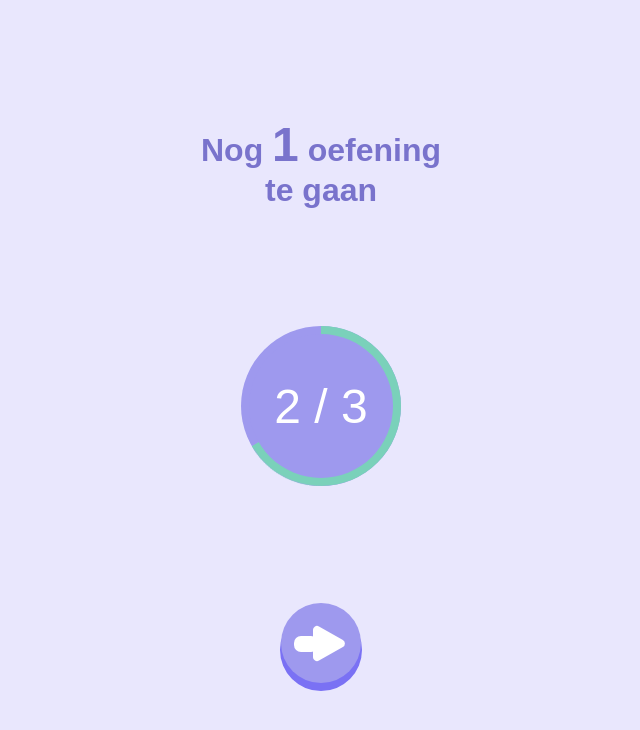
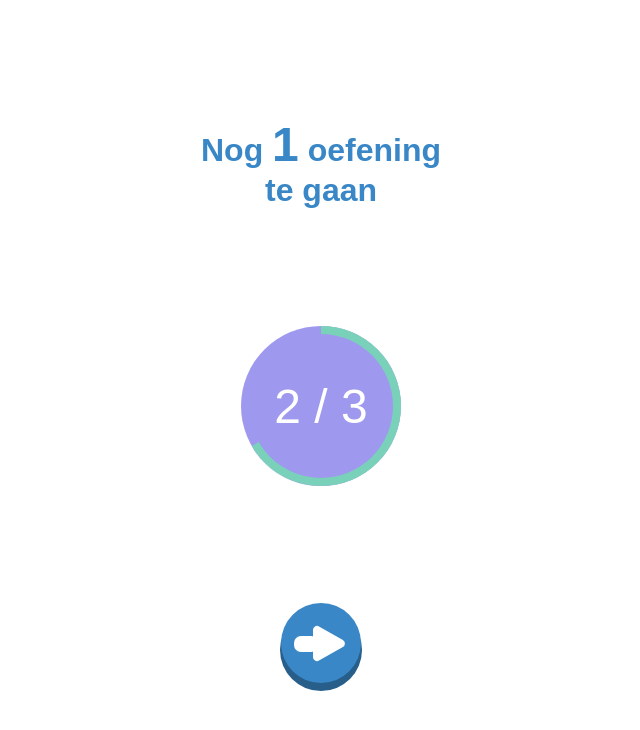
Before and after one commit to tnanhekhan/prapla-app, a Nuxt app: page /Complete in a window 1280 px wide. Shown: the top 730 px of the page, without its empty margins (319-959 px from the left). Built offline with nearby package versions, Linux system fonts and the light colour scheme.

Commit message:
changed colors to design

```diff
--- a/components/GlobalButton.vue
+++ b/components/GlobalButton.vue
@@ -21,9 +21,9 @@ export default {
    button {
     --size: 5rem;
     align-items: center;
-    background: #9E99EE;
+    background: var(--cl-primary-300);
     border-radius: 50%;
-    box-shadow: 0 .35em 0 .05em var(--cl-purple-400);
+    box-shadow: 0 .35em 0 .05em var(--cl-primary-400);
     display: flex;
     font-size: 1.25rem;
     height: var(--size);
@@ -41,13 +41,13 @@ export default {
 
   button:active,
   button.listen {
-    box-shadow: 0 .25em 0 .05em var(--cl-purple-400);
+    box-shadow: 0 .25em 0 .05em var(--cl-primary-400);
     transform: translateY(.1em);
   }
 
   button.listen::after {
     animation: pulse 1s ease-in-out infinite;
-    border: .1em solid var(--cl-purple-300);
+    border: .1em solid var(--cl-primary-300);
     border-radius: 50%;
     content: '';
     height: 100%;
--- a/components/Header.vue
+++ b/components/Header.vue
@@ -3,10 +3,17 @@
     <nav>
       <svg
         xmlns="http://www.w3.org/2000/svg"
-        viewBox="0 0 35.904 35.904"
+        width="22.368"
+        height="22.368"
+        viewBox="0 0 22.368 22.368"
         @click="empty"
       >
-        <path d="M20.952,3A17.952,17.952,0,1,0,38.9,20.952,17.936,17.936,0,0,0,20.952,3Zm8.976,24.4L27.4,29.928l-6.445-6.445-6.445,6.445L11.976,27.4l6.445-6.445-6.445-6.445,2.531-2.531,6.445,6.445L27.4,11.976l2.531,2.531-6.445,6.445Z"/>
+
+        <g id="Group_63" data-name="Group 63" transform="translate(-130.672 -24.672)">
+          <line id="Line_2" data-name="Line 2" x2="16.711" y2="16.711" transform="translate(133.5 27.5)" fill="none" stroke="#70a4d0" stroke-linecap="round" stroke-width="4"/>
+          <line id="Line_3" data-name="Line 3" x1="16.711" y2="16.711" transform="translate(133.5 27.5)" fill="none" stroke="#70a4d0" stroke-linecap="round" stroke-width="4"/>
+        </g>
+
       </svg>
     </nav>
   </header>
@@ -33,12 +40,12 @@
   }
 
   svg {
-    height: 2rem;
-    width: 2rem;
+    height: 1.7rem;
+    width: 1.7rem;
   }
 
   nav svg path {
-    fill: var(--cl-purple-300);
+    fill: var(--cl-primary-200);
     transform: translate(-3px, -3px);
   }
 </style>
--- a/components/ProgressBar.vue
+++ b/components/ProgressBar.vue
@@ -22,11 +22,12 @@ export default {
 
 	progress[value]::-webkit-progress-bar {
 		background-color: #FFF;
+		border: 2px solid var(--cl-grey-100);
 		border-radius: 100px;
 	}
 
 	progress[value]::-webkit-progress-value {
-		background-color: var(--cl-purple-200);
+		background-color: var(--cl-primary-200);
 		min-width: 20px;
 		transition: all 750ms ease-in-out;
 		border-radius: 100px 0 0 100px;
--- a/components/RecordButton.vue
+++ b/components/RecordButton.vue
@@ -42,7 +42,7 @@ export default {
     align-items: center;
     background: #9E99EE;
     border-radius: 50%;
-    box-shadow: 0 .35em 0 .05em var(--cl-purple-400);
+    box-shadow: 0 .35em 0 .05em var(--cl-primary-400);
     display: flex;
     font-size: 1.25rem;
     height: var(--size);
--- a/components/Word.vue
+++ b/components/Word.vue
@@ -35,6 +35,7 @@ export default {
     background: white;
     border-radius: 1em;
     box-shadow: 0 .125em .125em .125em #00000015;
+    border: 2px solid var(--cl-grey-100);
     display: flex;
     flex-direction: column;
     justify-content: center;
@@ -50,7 +51,7 @@ export default {
   }
 
   h2 {
-    border-bottom: .1em solid var(--cl-purple-400);
+    border-bottom: .1em solid var(--cl-primary-300);
     color: #4b4b4b;
     cursor: pointer;
     font-size: clamp(2.5rem, 3vw, 3.5rem);
--- a/layouts/default.vue
+++ b/layouts/default.vue
@@ -9,7 +9,15 @@
     --cl-purple-300: hsl(244, 85%, 75%);
     --cl-purple-400: hsl(244, 85%, 70%);
 
+    --cl-primary-200: hsl(207, 56%, 65%);
+    --cl-primary-300: hsl(207, 55%, 50%);
+    --cl-primary-400: hsl(207, 55%, 35%);
+
     --cl-grey-100: hsl(0, 0%, 91%);
+
+    --cl-green-100: hsl(99, 62%, 82%);
+
+    --cl-orange-100: hsl(22, 100%, 84%);
   }
 
   @font-face {
@@ -27,7 +35,6 @@
   }
 
   html {
-    background-color: var(--cl-purple-100);
     font-family:
       'Arial Rounded MT',
       sans-serif;
--- a/pages/Complete.vue
+++ b/pages/Complete.vue
@@ -45,7 +45,7 @@ export default {
     text-align: center;
   }
   h1 {
-    color: #7973CC;
+    color: var(--cl-primary-300);
     max-width: 16rem;
   }
   h1 span {
--- a/pages/Login.vue
+++ b/pages/Login.vue
@@ -83,7 +83,7 @@ export default {
     appearance: none;
     border: none;
     color: white;
-    background-color: var(--cl-purple-300);
+    background-color: var(--cl-primary-300);
     padding: 1rem 2rem;
     border-radius: 30px;
     font-weight: bold;
--- a/pages/index.vue
+++ b/pages/index.vue
@@ -74,7 +74,7 @@ export default {
         setTimeout(() => {
           this.$router.push('/Complete')
         }, 1000)
-        document.body.style.background = '#F8F8FF'
+        document.body.style.background = 'rgb(255, 255, 255)'
         return
       }
 
@@ -82,7 +82,7 @@ export default {
       this.targetPhrase = this.phrases[this.counter]
       this.progressValue = (this.counter / this.phrases.length) * 100
 
-      document.body.style.background = 'var(--cl-purple-100)'
+      document.body.style.background = 'rgb(255, 255, 255)'
     },
     onEmpty() {
       this.counter = null
@@ -128,7 +128,7 @@ export default {
     appearance: none;
     border: none;
     color: white;
-    background-color: var(--cl-purple-300);
+    background-color: var(--cl-primary-300);
     padding: 1rem 2rem;
     border-radius: 30px;
     font-weight: bold;
--- a/plugins/loginRecognition.js
+++ b/plugins/loginRecognition.js
@@ -36,9 +36,9 @@ if (!Vue.login) {
         const speechResult = event.results[0][0].transcript.toLowerCase()
 
         if (speechResult === this.password) {
-					document.body.style.background = '#C3E6CF'
+					document.body.style.background = 'var(--cl-green-100)'
         } else {
-					document.body.style.background = '#FFD2D2'
+					document.body.style.background = 'var(--cl-orange-100)'
         }
 
         console.log(speechResult)
--- a/plugins/recognition.js
+++ b/plugins/recognition.js
@@ -39,11 +39,11 @@ if (!Vue.recognition) {
         if (speechResult === this.targetPhrase.word.toLowerCase()) {
           this.targetPhrase.correct = true
           this.audio = new Audio('/sounds/feedback_positive.mp3')
-          document.body.style.background = '#C3E6CF'
+          document.body.style.background = 'var(--cl-green-100)'
           setTimeout(() => this.giveFeedback(), 1000)
         } else {
           this.targetPhrase.tries++
-          document.body.style.background = '#FFD2D2'
+          document.body.style.background = 'var(--cl-orange-100)'
           this.audio = new Audio('/sounds/feedback_negative.mp3')
           setTimeout(() => this.giveFeedback(speechResult), 1000)
 
```
